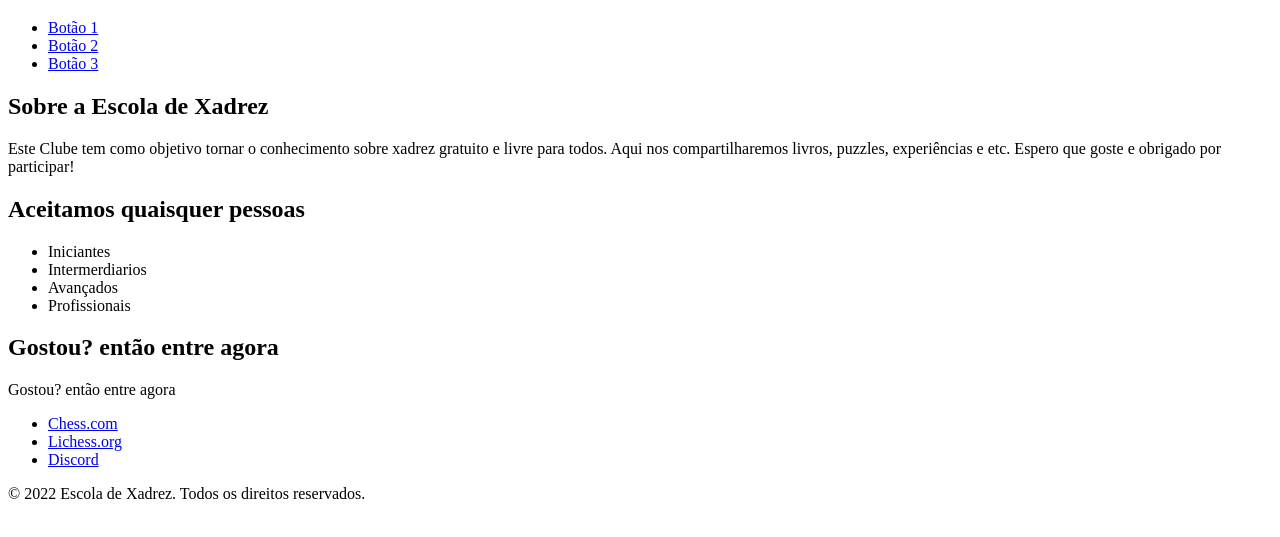
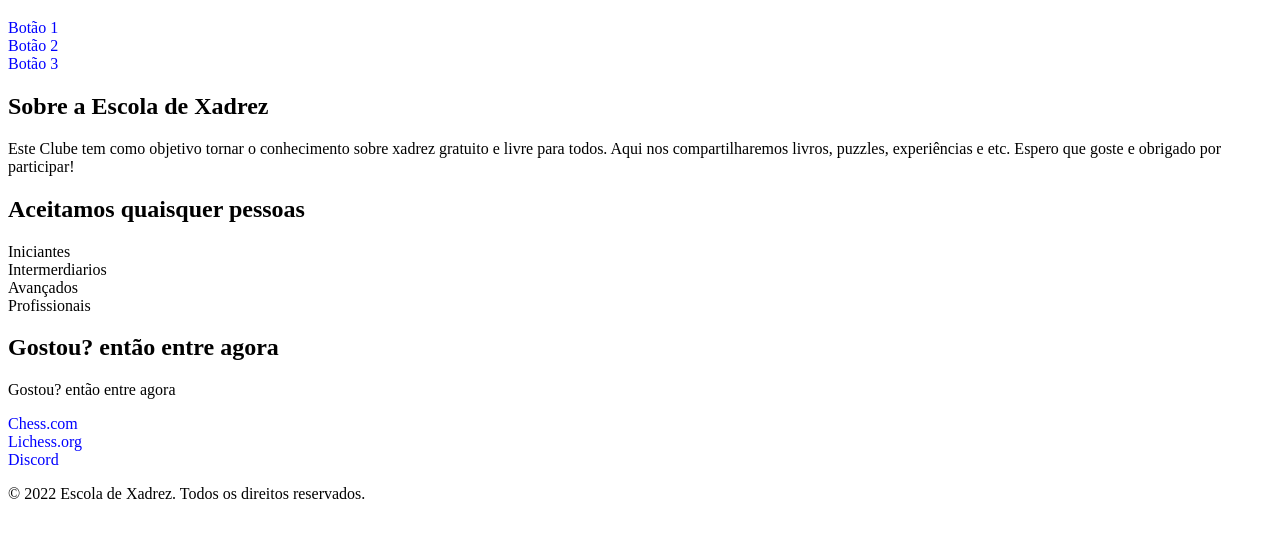
Before and after one commit to hitorsi/Escola-De-Xadrez1, a plain HTML site: page src/index.html in a window 1280 px wide. Shown: the part 61-598 px from the top of the page. Drawn offline with Linux system fonts and the light colour scheme.

Commit message:
Removed padding, margin, links text decorations and it's color.

```diff
--- a/index.html
+++ b/src/index.html
@@ -2,6 +2,7 @@
 <html>
   <head>
     <title>Escola de Xadrez</title>
+    <link rel="stylesheet" href="styles.css">
   </head>
   <body>
     <header>
--- /dev/null
+++ b/src/styles.css
@@ -0,0 +1,9 @@
+* {
+    padding: 0;
+    border: 0;
+}
+
+a {
+    text-decoration: none;
+    color: blue;
+}
```
